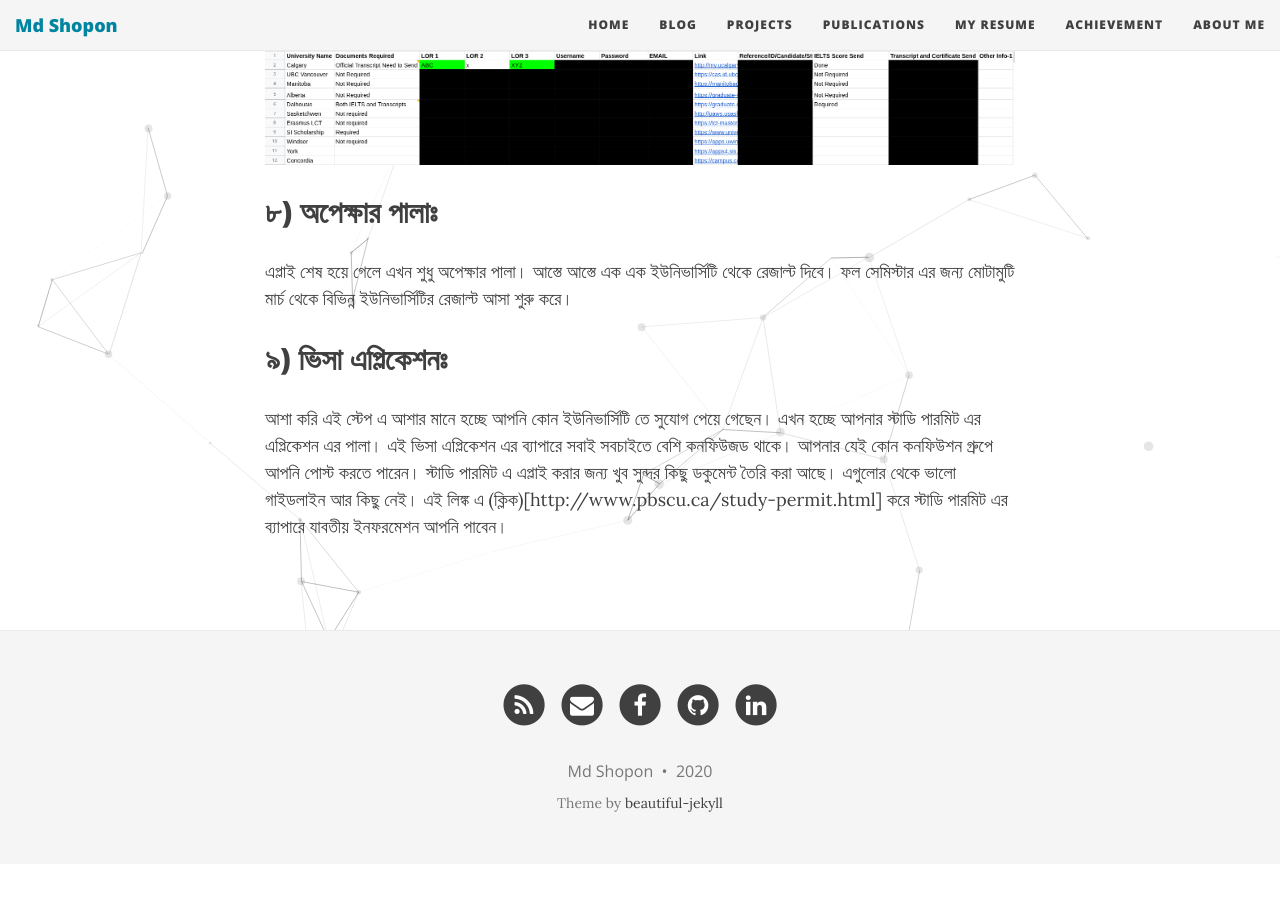
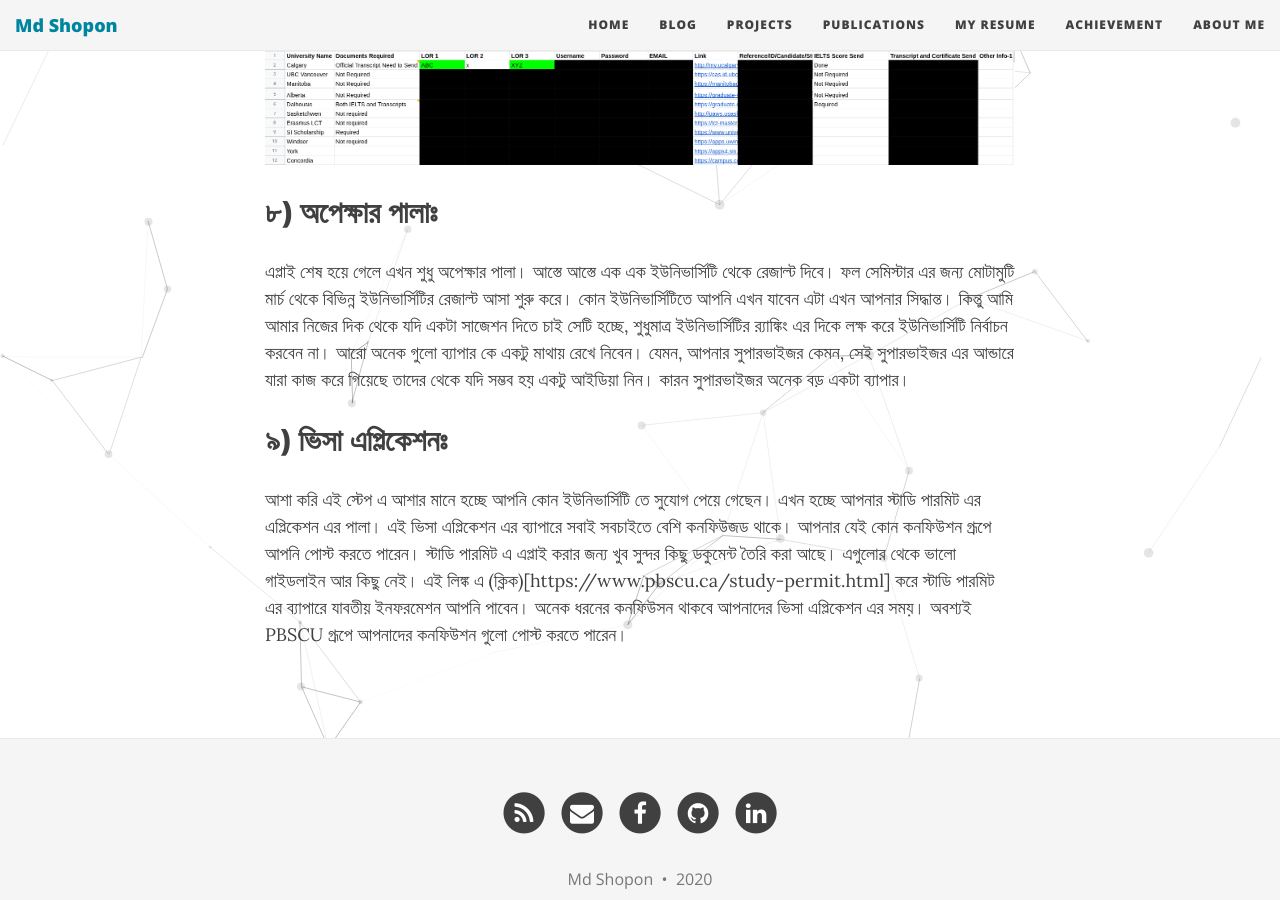
Before and after one commit to mdshopon/mdshopon.github.io, a Jekyll site: the page built from _posts/2020-06-19-studycanada.md, in a window 1280 px wide and 900 px high, scrolled down 6835 px. Built offline with Jekyll 4.4.1, drawn with Linux system fonts in a browser that asks for light colours; nearby versions of some CDN libraries; comment, search, counter and statistics services are not loaded; before the commit the page ends 7706 px from its top, so only the background shows below that; some of the changed text lies outside the part shown.

Commit message:
Update 2020-06-19-studycanada.md

```diff
--- a/_posts/2020-06-19-studycanada.md
+++ b/_posts/2020-06-19-studycanada.md
@@ -237,7 +237,7 @@
   <img  src="/img/cana_2.png">
 </p>
 ## ৮) অপেক্ষার পালাঃ
-এপ্লাই শেষ হয়ে গেলে এখন শুধু অপেক্ষার পালা। আস্তে আস্তে এক এক ইউনিভার্সিটি থেকে রেজাল্ট দিবে। ফল সেমিস্টার এর জন্য মোটামুটি মার্চ থেকে বিভিন্ন ইউনিভার্সিটির রেজাল্ট আসা শুরু করে।
+এপ্লাই শেষ হয়ে গেলে এখন শুধু অপেক্ষার পালা। আস্তে আস্তে এক এক ইউনিভার্সিটি থেকে রেজাল্ট দিবে। ফল সেমিস্টার এর জন্য মোটামুটি মার্চ থেকে বিভিন্ন ইউনিভার্সিটির রেজাল্ট আসা শুরু করে। কোন ইউনিভার্সিটিতে আপনি এখন যাবেন এটা এখন আপনার সিদ্ধান্ত। কিন্তু আমি আমার নিজের দিক থেকে যদি একটা সাজেশন দিতে চাই সেটি হচ্ছে, শুধুমাত্র ইউনিভার্সিটির র‍্যাঙ্কিং এর দিকে লক্ষ করে ইউনিভার্সিটি নির্বাচন করবেন না। আরো অনেক গুলো ব্যাপার কে একটু মাথায় রেখে নিবেন। যেমন, আপনার সুপারভাইজর কেমন, সেই সুপারভাইজর এর আন্ডারে যারা কাজ করে গিয়েছে তাদের থেকে যদি সম্ভব হয় একটু আইডিয়া নিন। কারন সুপারভাইজর অনেক বড় একটা ব্যাপার।
 
 ## ৯) ভিসা এপ্লিকেশনঃ
-আশা করি এই স্টেপ এ আশার মানে হচ্ছে আপনি কোন ইউনিভার্সিটি তে সুযোগ পেয়ে গেছেন। এখন হচ্ছে আপনার স্টাডি পারমিট এর এপ্লিকেশন এর পালা। এই ভিসা এপ্লিকেশন এর ব্যাপারে সবাই সবচাইতে বেশি কনফিউজড থাকে। আপনার যেই কোন কনফিউশন গ্রুপে আপনি পোস্ট করতে পারেন। স্টাডি পারমিট এ এপ্লাই করার জন্য খুব সুন্দর কিছু ডকুমেন্ট তৈরি করা আছে। এগুলোর থেকে ভালো গাইডলাইন আর কিছু নেই। এই লিঙ্ক এ (ক্লিক)[http://www.pbscu.ca/study-permit.html] করে স্টাডি পারমিট এর ব্যাপারে যাবতীয় ইনফরমেশন আপনি পাবেন।
+আশা করি এই স্টেপ এ আশার মানে হচ্ছে আপনি কোন ইউনিভার্সিটি তে সুযোগ পেয়ে গেছেন। এখন হচ্ছে আপনার স্টাডি পারমিট এর এপ্লিকেশন এর পালা। এই ভিসা এপ্লিকেশন এর ব্যাপারে সবাই সবচাইতে বেশি কনফিউজড থাকে। আপনার যেই কোন কনফিউশন গ্রূপে আপনি পোস্ট করতে পারেন। স্টাডি পারমিট এ এপ্লাই করার জন্য খুব সুন্দর কিছু ডকুমেন্ট তৈরি করা আছে। এগুলোর থেকে ভালো গাইডলাইন আর কিছু নেই। এই লিঙ্ক এ (ক্লিক)[https://www.pbscu.ca/study-permit.html] করে স্টাডি পারমিট এর ব্যাপারে যাবতীয় ইনফরমেশন আপনি পাবেন। অনেক ধরনের কনফিউসন থাকবে আপনাদের ভিসা এপ্লিকেশন এর সময়। অবশ্যই PBSCU গ্রূপে আপনাদের কনফিউশন গুলো পোস্ট করতে পারেন।
```
Also changed, not shown: other parts of _posts/2020-06-19-studycanada.md (+1 -1 lines).
